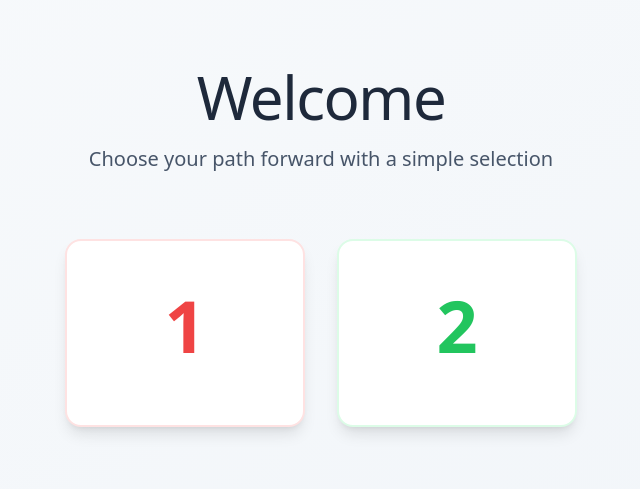
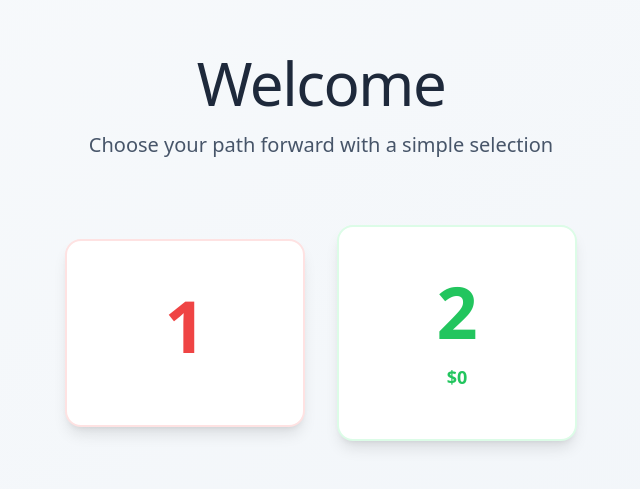
Before and after one commit to sayprob/website-for-yassin, a React (Vite) app: page / in a window 1280 px wide. Shown: the part 153-642 px from the top of the page, without its empty margins (319-959 px from the left). Built offline with nearby package versions, Linux system fonts and the light colour scheme.

Commit message:
Show total of all years on button 2

```diff
--- a/src/App.tsx
+++ b/src/App.tsx
@@ -74,6 +74,10 @@ function App() {
     return total;
   };
 
+  const getAllYearsTotal = () => {
+    return years.reduce((total, year) => total + getYearTotal(year), 0);
+  };
+
   return (
     <div className="min-h-screen bg-gradient-to-br from-slate-50 to-slate-100 flex items-center justify-center p-6">
       <div className="max-w-4xl w-full">
@@ -109,6 +113,9 @@ function App() {
                 <div className="text-center">
                   <div className="text-6xl md:text-7xl font-bold text-green-500 mb-4 group-hover:scale-110 transition-transform duration-300">
                     2
+                  </div>
+                  <div className="text-lg font-semibold text-green-500 group-hover:scale-110 transition-transform duration-300">
+                    ${getAllYearsTotal().toLocaleString()}
                   </div>
                 </div>
                 <div className="absolute inset-0 bg-green-500 rounded-2xl opacity-0 group-hover:opacity-5 transition-opacity duration-300"></div>
```
